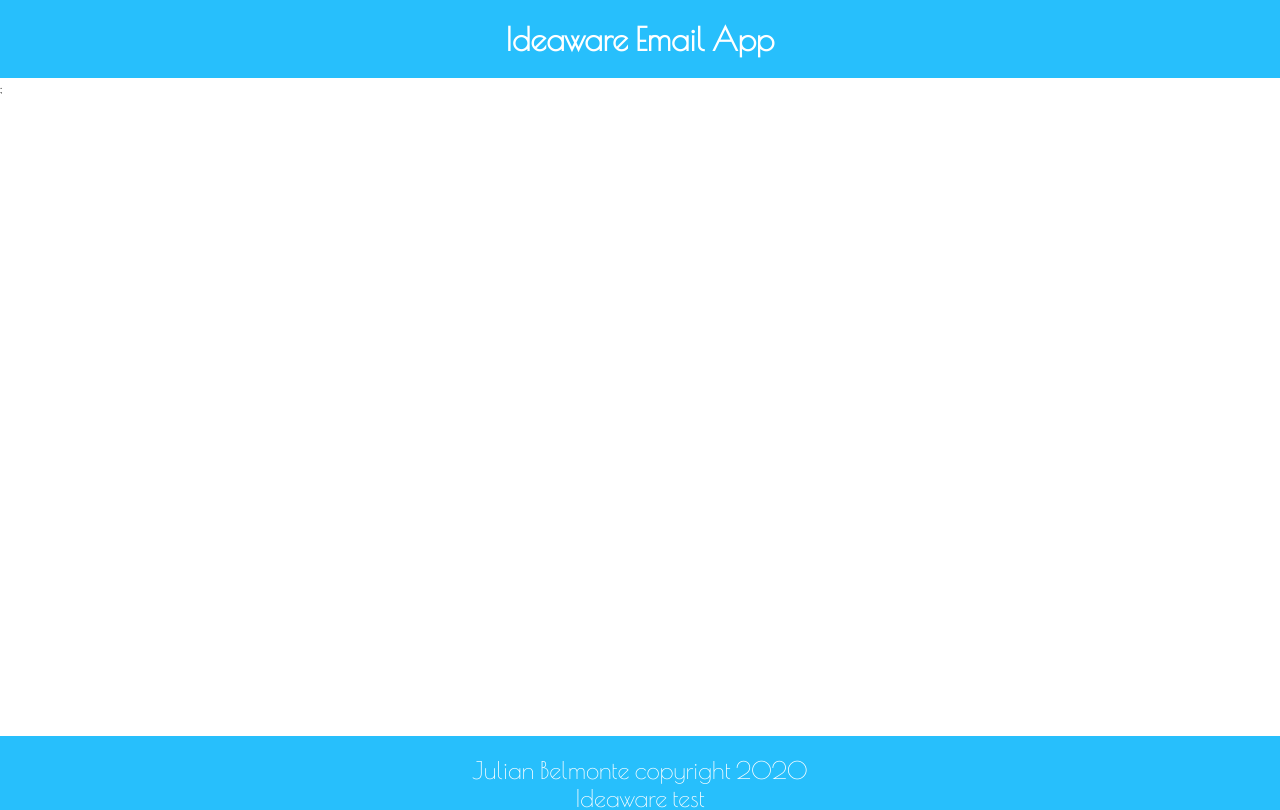
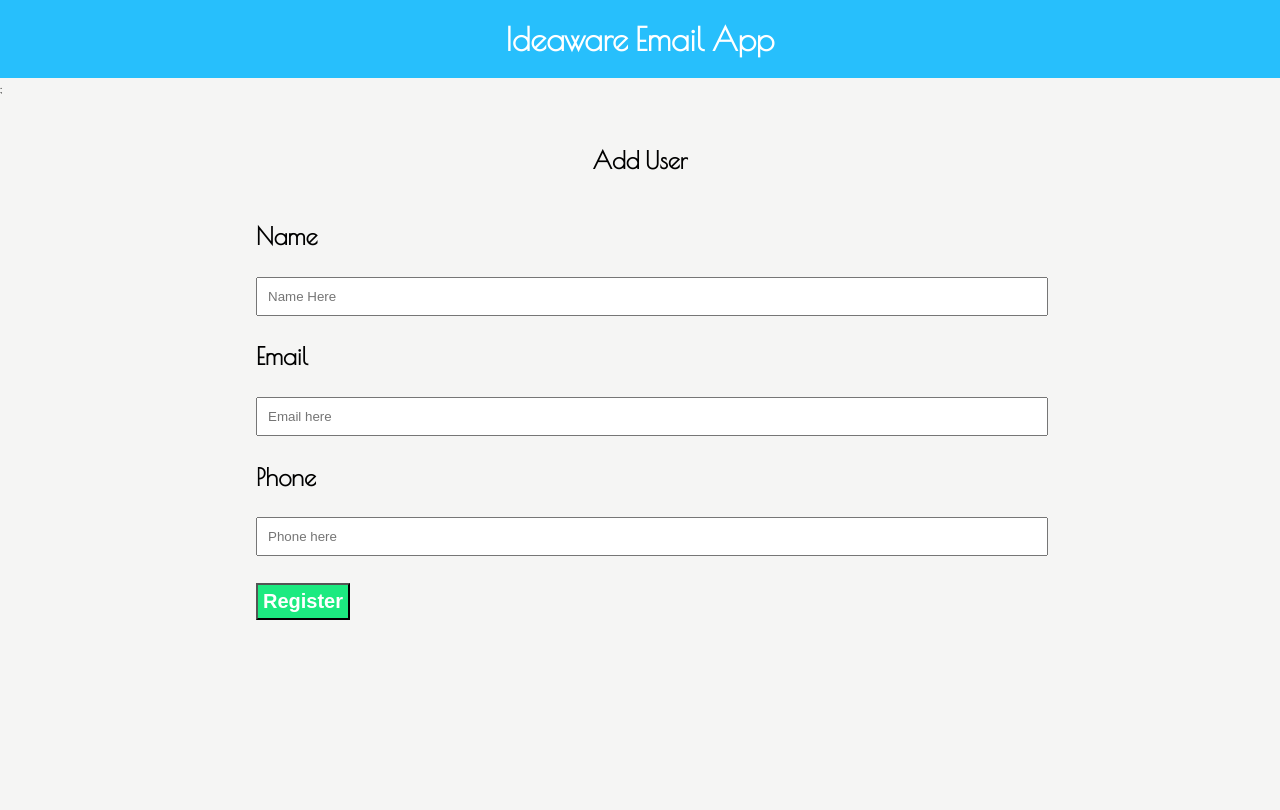
Before and after one commit to jucora/email-app, a React (Create React App) app: page / in a window 1280 px wide. Shown: the top 810 px of the page. Built offline with nearby package versions, Linux system fonts and the light colour scheme.

Commit message:
Add registration form

```diff
--- a/src/App.js
+++ b/src/App.js
@@ -1,4 +1,5 @@
 import Header from './components/Header';
+import Registration from './containers/Registration';
 import Footer from './components/Footer';
 import './style/App.scss';
 
@@ -6,6 +7,7 @@ const App = () => {
   return (
     <div>
       <Header />;
+      <Registration />
       <Footer />;
     </div>
   );
--- /dev/null
+++ b/src/containers/Registration.js
@@ -0,0 +1,89 @@
+import React from 'react';
+import PropType from 'prop-types';
+// import Api from '../../utils/api';
+
+export default class RegistrationUser extends React.Component {
+  constructor(props) {
+    super(props);
+    this.state = {
+      email: '',
+      name: '',
+      phone: '',
+      errors: [],
+    };
+    this.handleSubmit = this.handleSubmit.bind(this);
+    this.handleChange = this.handleChange.bind(this);
+  }
+
+  handleSubmit(e) {
+    const { email, role, password, passwordConfirmation } = this.state;
+
+    e.preventDefault();
+    // Api.newUser(email, role, password, passwordConfirmation)
+    //   .then((response) => {
+    //     if (response.data.errors) {
+    //       this.setState({ errors: response.data.errors });
+    //     }
+    //     if (response.data.user) {
+    //       localStorage.setItem('token', JSON.stringify(response.data.jwt));
+    //       handleSuccessfulAuth(response.data);
+    //     }
+    //   })
+    //   .catch((error) => {
+    //     console.error('Registration error', error);
+    //   });
+  }
+
+  handleChange(e) {
+    this.setState({ [e.target.name]: e.target.value });
+  }
+
+  render() {
+    const { name, email, phone, errors } = this.state;
+    return (
+      <div className="newForm">
+        <form onSubmit={this.handleSubmit}>
+          <h2>Add User</h2>
+          {errors.map((error) => (
+            <h2 key={error} className="error">
+              {error}
+            </h2>
+          ))}
+          <label for="name">Name</label>
+          <input
+            id="name"
+            type="text"
+            name="name"
+            placeholder="Name Here"
+            value={name}
+            onChange={this.handleChange}
+            required
+          />
+          <label for="email">Email</label>
+          <input
+            type="email"
+            name="email"
+            placeholder="Email here"
+            value={email}
+            onChange={this.handleChange}
+            required
+          />
+          <label for="phone">Phone</label>
+          <input
+            type="text"
+            name="phone"
+            placeholder="Phone here"
+            value={phone}
+            onChange={this.handleChange}
+            required
+          />
+          <button type="submit">Register</button>
+        </form>
+      </div>
+    );
+  }
+}
+
+RegistrationUser.propTypes = {
+  handleSuccessfulAuth: PropType.func,
+};
--- a/src/style/App.scss
+++ b/src/style/App.scss
@@ -8,10 +8,10 @@
 }
 
 body {
+  background-color: #f5f5f4 !important;
   font-family: 'Poiret One', cursive;
   margin: 0;
   width: 100%;
-  height: auto;
   background: #fff;
   background-position: center;
   background-size: cover;
@@ -21,6 +21,34 @@ body {
     color: #fff;
     padding: 20px;
     text-align: center;
+  }
+
+  .newForm {
+    margin: 0 auto;
+    padding: 50px;
+    width: 60%;
+    h2 {
+      margin-bottom: 2em;
+      text-align: center;
+    }
+    label {
+      font-weight: bold;
+      font-size: 24px;
+    }
+    input {
+      margin: 2em 0;
+      padding: 10px;
+      width: 100%;
+    }
+
+    button {
+      background-color: #1cea80;
+      color: #fff;
+      font-weight: bold;
+      font-size: 20px;
+      text-align: center;
+      padding: 5px;
+    }
   }
   footer {
     background-color: #27bffc;
```
